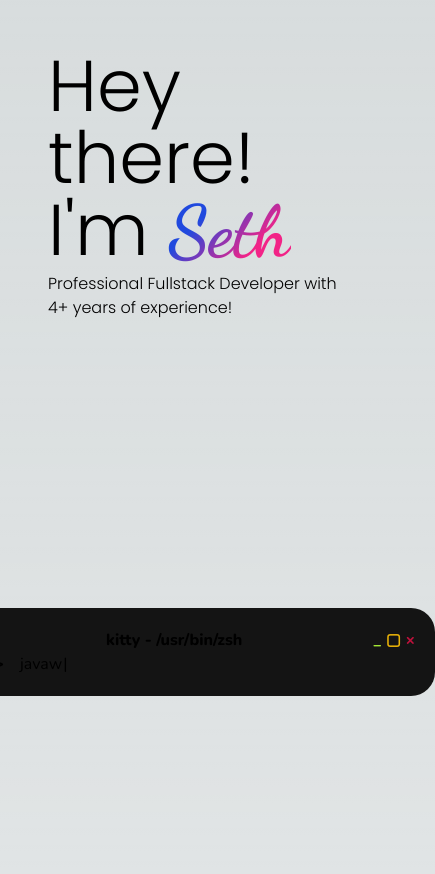
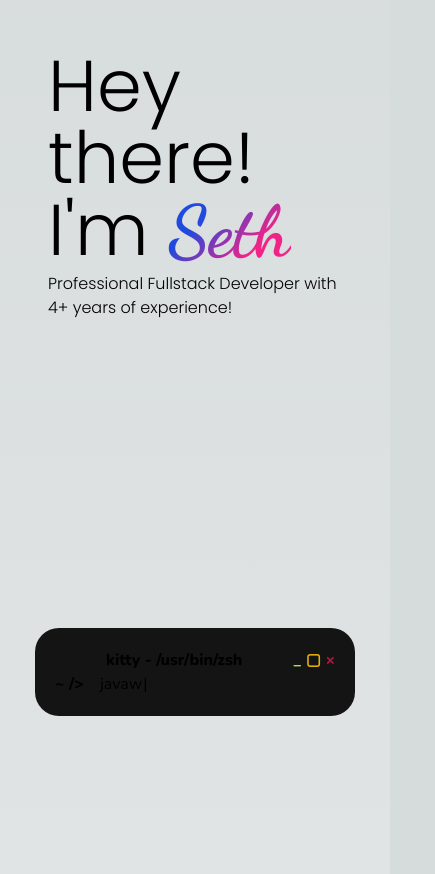
Before and after one commit to SethTheDev/Portfolio, a Next.js app: page / in a window 390 px wide. Shown: the part 206-1080 px from the top of the page, 435 px wide, since content can reach past the window. Built offline with nearby package versions, Linux system fonts and the light colour scheme.

Commit message:
Fix Terminal on Mobile

```diff
--- a/src/app/components/terminal.tsx
+++ b/src/app/components/terminal.tsx
@@ -9,7 +9,7 @@ const nunitoTitle = Nunito({ weight: "800", subsets: ["latin"] })
 
 export function Terminal() {
     return (
-        <div className={`terminal rounded-3xl p-5 min-w-100 m-0 ${nunito.className}`}>
+        <div className={`terminal rounded-3xl p-5 min-w-80 m-5 ${nunito.className}`}>
             <div className={`${nunitoTitle.className} flex flex-row items-center justify-between cursor-default`}>
                 <strong className="flex-grow text-center">kitty - /usr/bin/zsh</strong>
                 <strong><i className="not-italic text-lime-400">&#95;</i> <i className="not-italic text-yellow-500">&#x25A2;</i> <i className="not-italic text-rose-700">&times;</i></strong>
```
